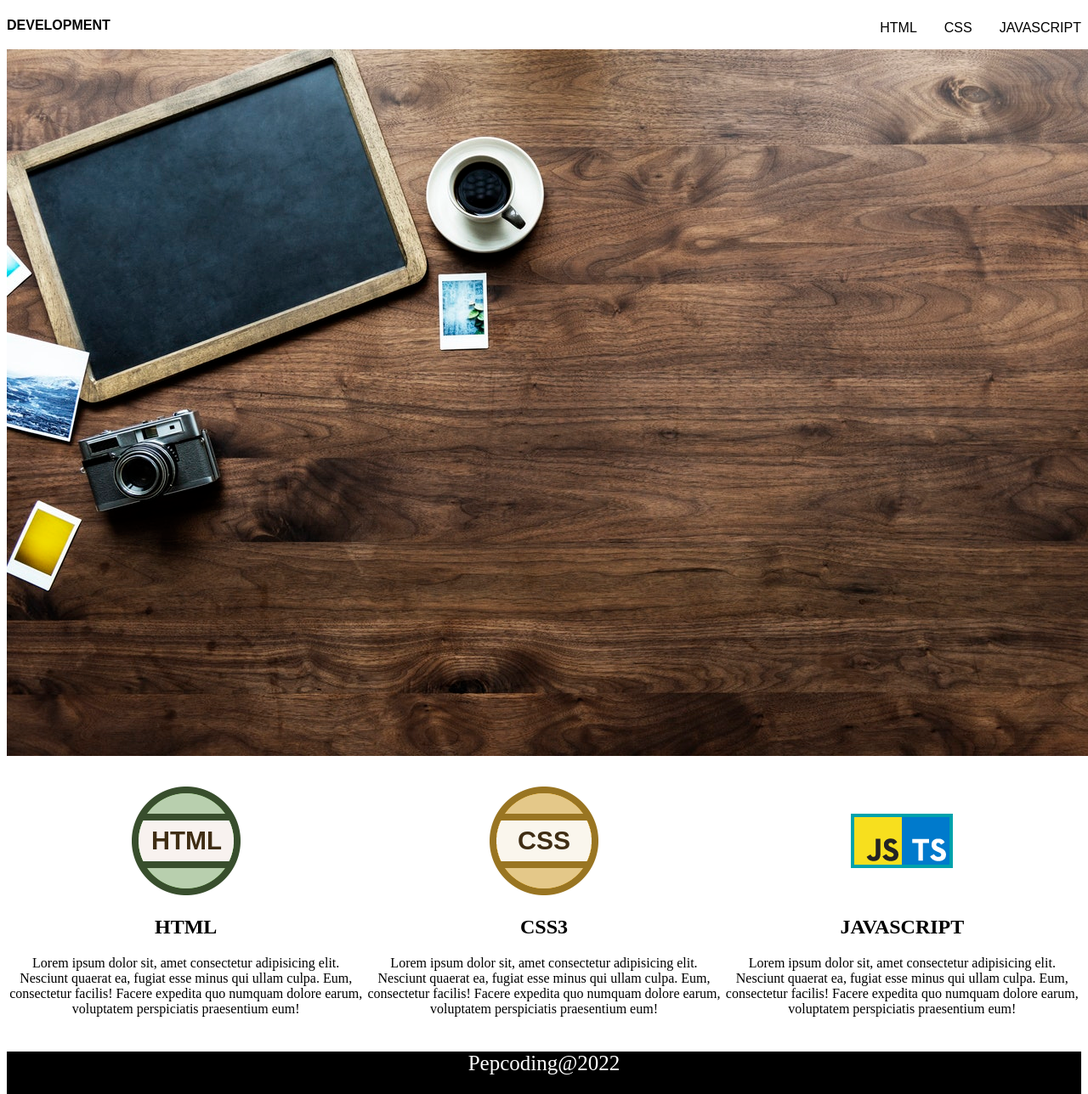
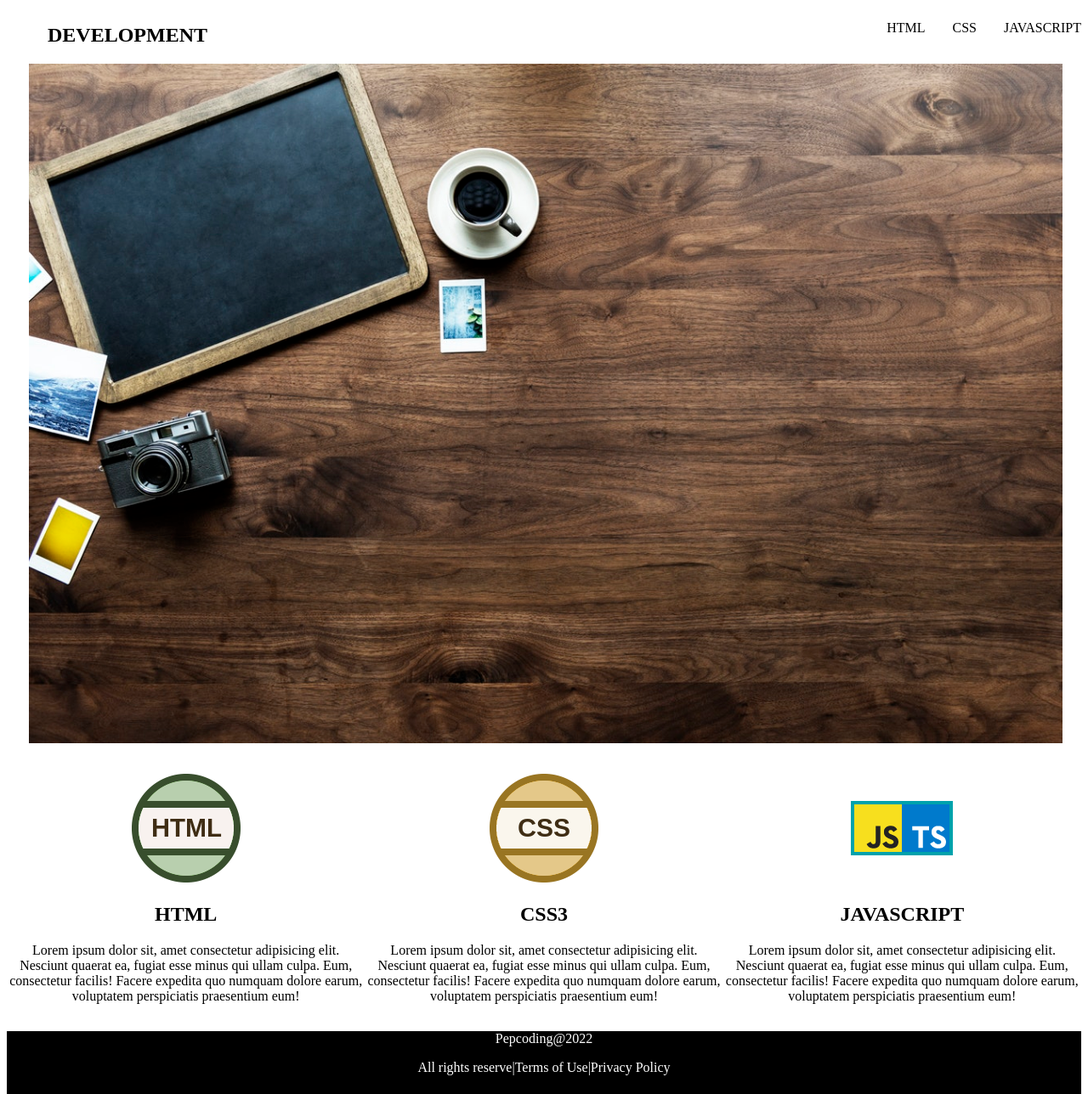
Before and after one commit to sumitStomar/Demo-Site, a plain HTML site: page index.html in a window 1280 px wide. Shown: the top 1288 px of the page at 85% size. Drawn offline with Linux system fonts and the light colour scheme.

Commit message:
Update style.css

```diff
--- a/style.css
+++ b/style.css
@@ -1,30 +1,27 @@
-li {
-  list-style: none;
+h1{
+  margin-left: 3rem;
 }
 li{
-  padding-left: 2rem;
+  list-style: none;
+  margin-left: 2rem;
 }
-h1{
-  font-size: 1rem;
-}
-
-
-.navbar>nav {
-
-  color: black;
+nav{
   display: flex;
   justify-content: space-between;
-  font-family: fantasy;
+
 }
-
+.navbar>nav{
+  display: flex;
+  justify-content: space-between;
+}
 ul{
   display: flex;
 }
-.imagephoto{
-    height: 140vh;
-    width: 95vw;
-    margin-left: 2vw;
-    margin-right: 2vw;
+.footer{
+  height: 80px;
+  background-color: black;
+  color: white;
+  text-align: center;
 }
 .skills{
   display: flex;
@@ -33,11 +30,9 @@ ul{
   text-align: center;
   margin-top: 2rem;
 }
-.footer{
-    background-color: black;
-    color: white;
-    text-align: center;
+img[src="images/lap.jpeg"]{
+  height: 100vh;
+  width: 95vw;
+  margin-left: 2vw;
+  margin-right: 2vw;
 }
-.footer>p{
-  font-size: 25px;
-}
```
